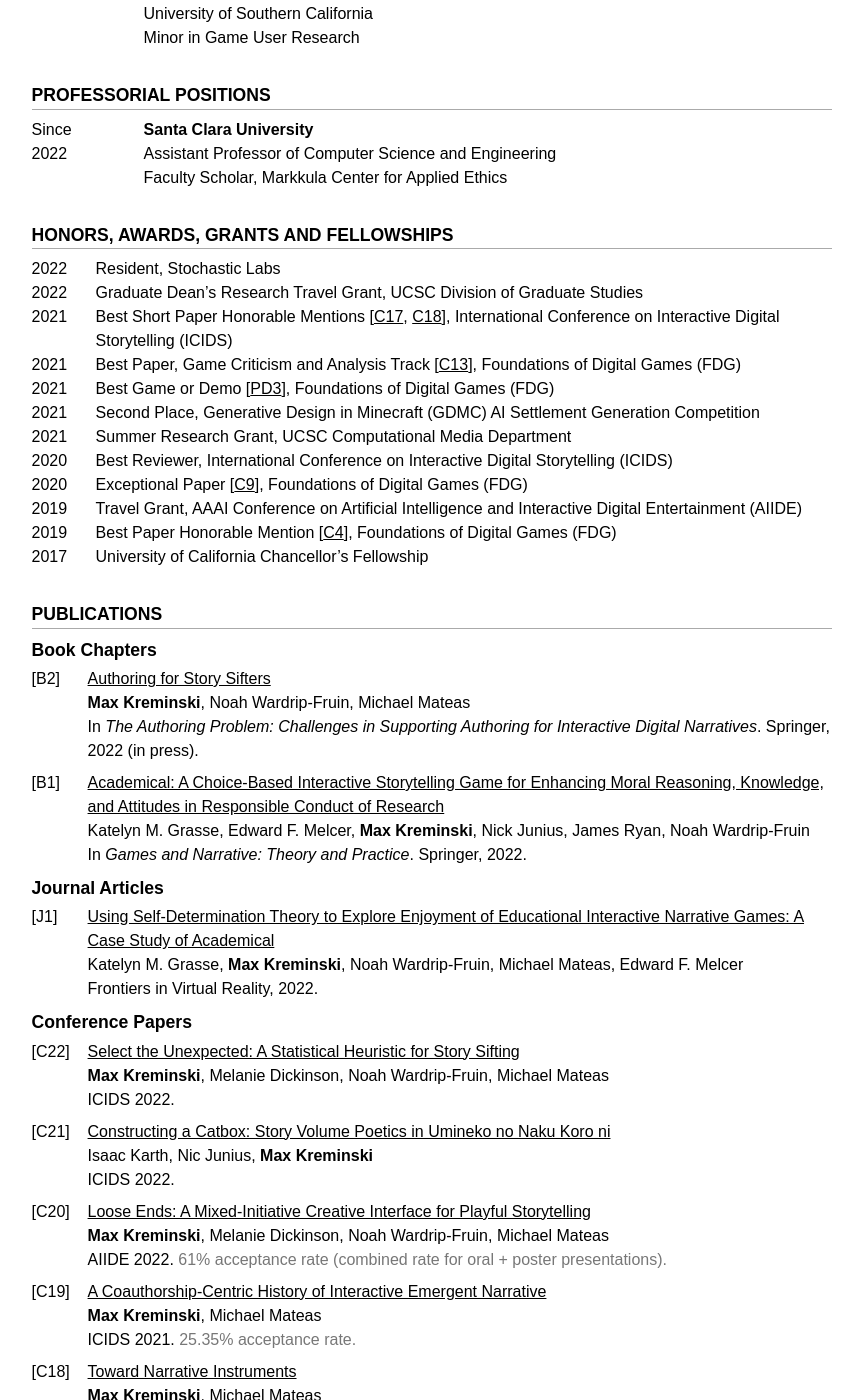
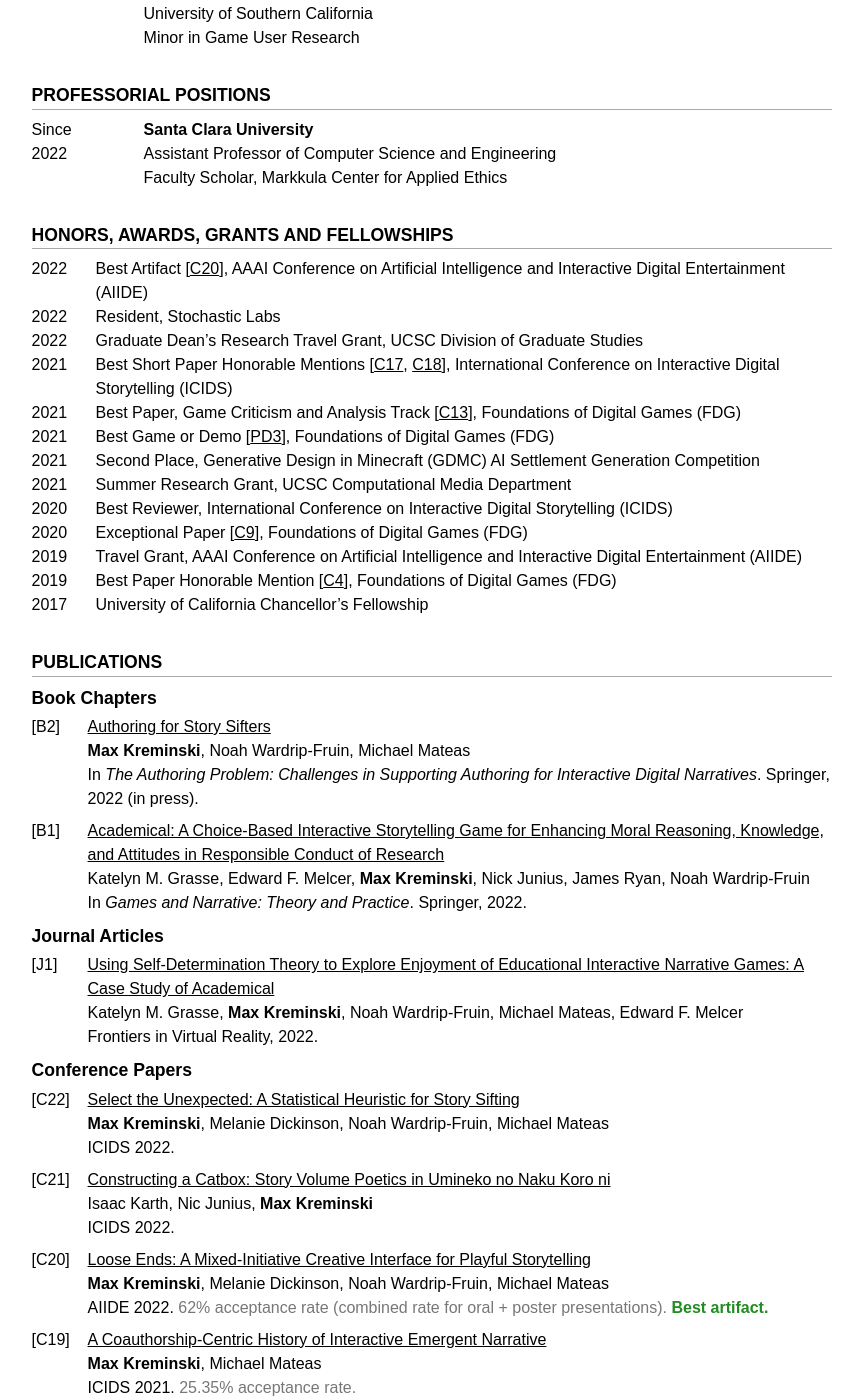
Before and after one commit to mkremins/mkremins.github.io, a Jekyll site: the page built from cv/index.html, in a window 1280 px wide and 1400 px high, scrolled down 365 px. Shown: the whole window, without its empty margins (208-1068 px from the left). Built offline with Jekyll 4.4.1, drawn with Linux system fonts in a browser that asks for light colours; some web fonts are replaced.

Commit message:
Add AIIDE 2022 Best Artifact award

```diff
--- a/_data/publications.json
+++ b/_data/publications.json
@@ -35,8 +35,9 @@
   "venue_long": "Artificial Intelligence and Interactive Digital Entertainment",
   "venue_note": "poster paper",
   "pubtype": "full",
-  "acceptrate": "61%",
-  "acceptnote": "combined rate for oral + poster presentations"
+  "acceptrate": "62%",
+  "acceptnote": "combined rate for oral + poster presentations",
+  "award": "Best artifact"
 },
 {
   "title": "Authoring for Story Sifters",
@@ -122,7 +123,7 @@
   "venue": "ICIDS",
   "venue_long": "International Conference on Interactive Digital Storytelling",
   "pubtype": "full",
-  "award": "Best short paper honorable mention (top 15%)."
+  "award": "Best short paper honorable mention (top 15%)"
 },
 {
   "title": "Emergent Narrative and Reparative Play",
@@ -132,7 +133,7 @@
   "venue": "ICIDS",
   "venue_long": "International Conference on Interactive Digital Storytelling",
   "pubtype": "full",
-  "award": "Best short paper honorable mention (top 15%)."
+  "award": "Best short paper honorable mention (top 15%)"
 },
 {
   "title": "Opportunities for Approachable Game Development via Program Synthesis",
@@ -204,7 +205,7 @@
   "venue": "FDG",
   "venue_long": "Foundations of Digital Games",
   "pubtype": "full",
-  "award": "Best paper, Game Criticism and Analysis track (top 6%).",
+  "award": "Best paper, Game Criticism and Analysis track (top 6%)",
   "acceptrate": "38%"
 },
 {
@@ -215,7 +216,7 @@
   "venue": "FDG",
   "venue_long": "Foundations of Digital Games",
   "pubtype": "pe_or_demo",
-  "award": "Best game or demo (top 16%)."
+  "award": "Best game or demo (top 16%)"
 },
 {
   "title": "Academical: A Choice-Based Interactive Storytelling Game for Enhancing Moral Reasoning, Knowledge, and Attitudes in Responsible Conduct of Research",
@@ -305,7 +306,7 @@
   "venue_long": "Foundations of Digital Games",
   "pubtype": "full",
   "acceptrate": "36%",
-  "award": "Exceptional paper (top 14%)."
+  "award": "Exceptional paper (top 14%)"
 },
 {
   "title": "Why Are We Like This?: Exploring Writing Mechanics for an AI-Augmented Storytelling Game",
@@ -392,7 +393,7 @@
   "venue_long": "Foundations of Digital Games",
   "pubtype": "full",
   "acceptrate": "37.10%",
-  "award": "Best paper honorable mention (top 4%)."
+  "award": "Best paper honorable mention (top 4%)"
 },
 {
   "title": "Sketching a Map of the Storylets Design Space",
--- a/_includes/cvpubs.html
+++ b/_includes/cvpubs.html
@@ -17,7 +17,7 @@
       <span class="authors">{{authors_html | join: ", "}}</span><br>
       {% if pub.pubtype == "chapter" %}In <em>{{pub.booktitle}}</em>. {{pub.publisher}}, {{pub.year}}{% elsif pub.pubtype == "journal" %}{{pub.venue}}, {{pub.year}}{% else %}{{pub.venue}} {{pub.year}}{% endif %}{% if pub.inpress %} (in press){% endif %}.
       {% if pub.acceptrate and pub.acceptrate != "" %} <span class="pub-acceptrate">{{pub.acceptrate}} acceptance rate{% if pub.acceptnote and pub.acceptnote != "" %} ({{pub.acceptnote}}){% endif %}.</span>{% endif %}
-      {% if pub.award and pub.award != "" %} <span class="pub-award">{{pub.award}}</span>{% endif %}
+      {% if pub.award and pub.award != "" %} <span class="pub-award">{{pub.award}}.</span>{% endif %}
     </div>
   </div>
   {%- assign pubid = pubid | minus: 1 -%}
--- a/cv/index.html
+++ b/cv/index.html
@@ -106,6 +106,10 @@ layout: null
     <section id="awards">
       <h2>Honors, Awards, Grants and Fellowships</h2>
       <div class="oneline-entries">
+        <div class="dated-entry">
+          <div class="dated-date">2022</div>
+          <div class="dated-content">Best Artifact [<a href="#C20">C20</a>], AAAI Conference on Artificial Intelligence and Interactive Digital Entertainment (AIIDE)</div>
+        </div>
         <div class="dated-entry">
           <div class="dated-date">2022</div>
           <div class="dated-content"><!--Technologist in Residence, AI/ML Tools for Creative Expression,-->Resident, Stochastic Labs</div>
--- a/index.html
+++ b/index.html
@@ -19,7 +19,7 @@ layout: main
 			<div class="card-text">
 				<span class="card-title"><a href="https://github.com/ItsProbablyFine/LooseEnds">Loose Ends</a></span> is an AI-based <em>narrative instrument</em> that can be played to produce narrative, much like a musical instrument can be played to produce music. It aims to help players interleave multiple parallel plot threads into an effective high-level plot structure that satisfies player-specified storytelling goals.
 				<div class="card-links">
-					📝 Papers: <a href="https://mkremins.github.io/publications/LooseEnds_AIIDE2022.pdf">AIIDE 2022</a>, <a href="https://mkremins.github.io/publications/LooseEnds_ICIDS2022.pdf">ICIDS 2022</a><br>
+					📝 Papers: <a href="https://mkremins.github.io/publications/LooseEnds_AIIDE2022.pdf">AIIDE 2022</a> (best artifact), <a href="https://mkremins.github.io/publications/LooseEnds_ICIDS2022.pdf">ICIDS 2022</a><br>
 					✨ Collaborators: <a href="https://www.melaniedickinson.com/">Melanie Dickinson</a>
 				</div>
 			</div>
```
